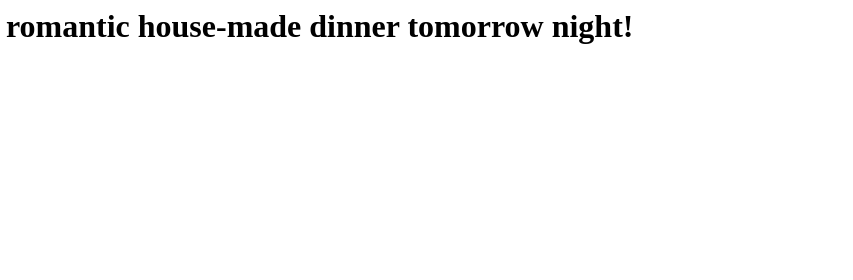
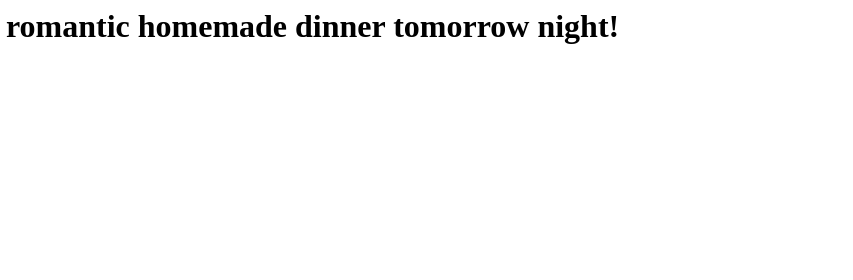
Before and after one commit to Luc9415/Surprise, a plain HTML site: page index.html in a window 1280 px wide. Both pictures are taken after a click on the button "Yes". Shown: the top 280 px of the page, 427-1280 px from the left. Drawn offline with Linux system fonts and the light colour scheme.

Commit message:
Update index.html

```diff
--- a/index.html
+++ b/index.html
@@ -14,7 +14,7 @@
 
         function handleYes() {
             document.getElementById('kittenImg').src = 'https://i.imgur.com/ZZSgHPV.gif';
-            document.querySelector('h1').innerText = 'I love you! You are invited to a romantic house-made dinner tomorrow night!';
+            document.querySelector('h1').innerText = 'I love you! You are invited to a romantic homemade dinner tomorrow night!';
             document.getElementById('yesButton').style.transform = `scale(${yesButtonScale})`; // Set scale dynamically
             yesButtonScale += 0.1; // Increase the scale by 0.1 each time
         }
```
